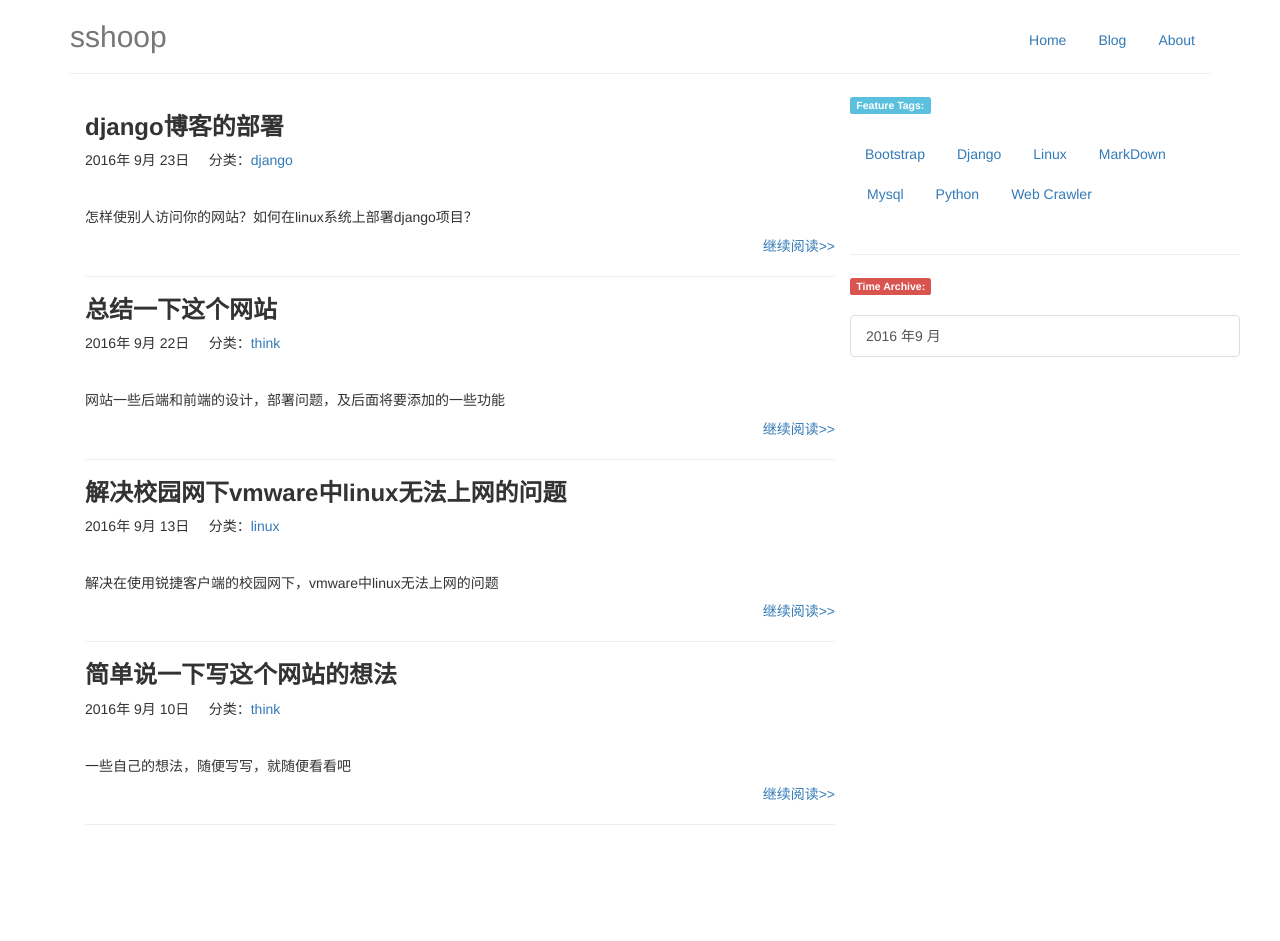
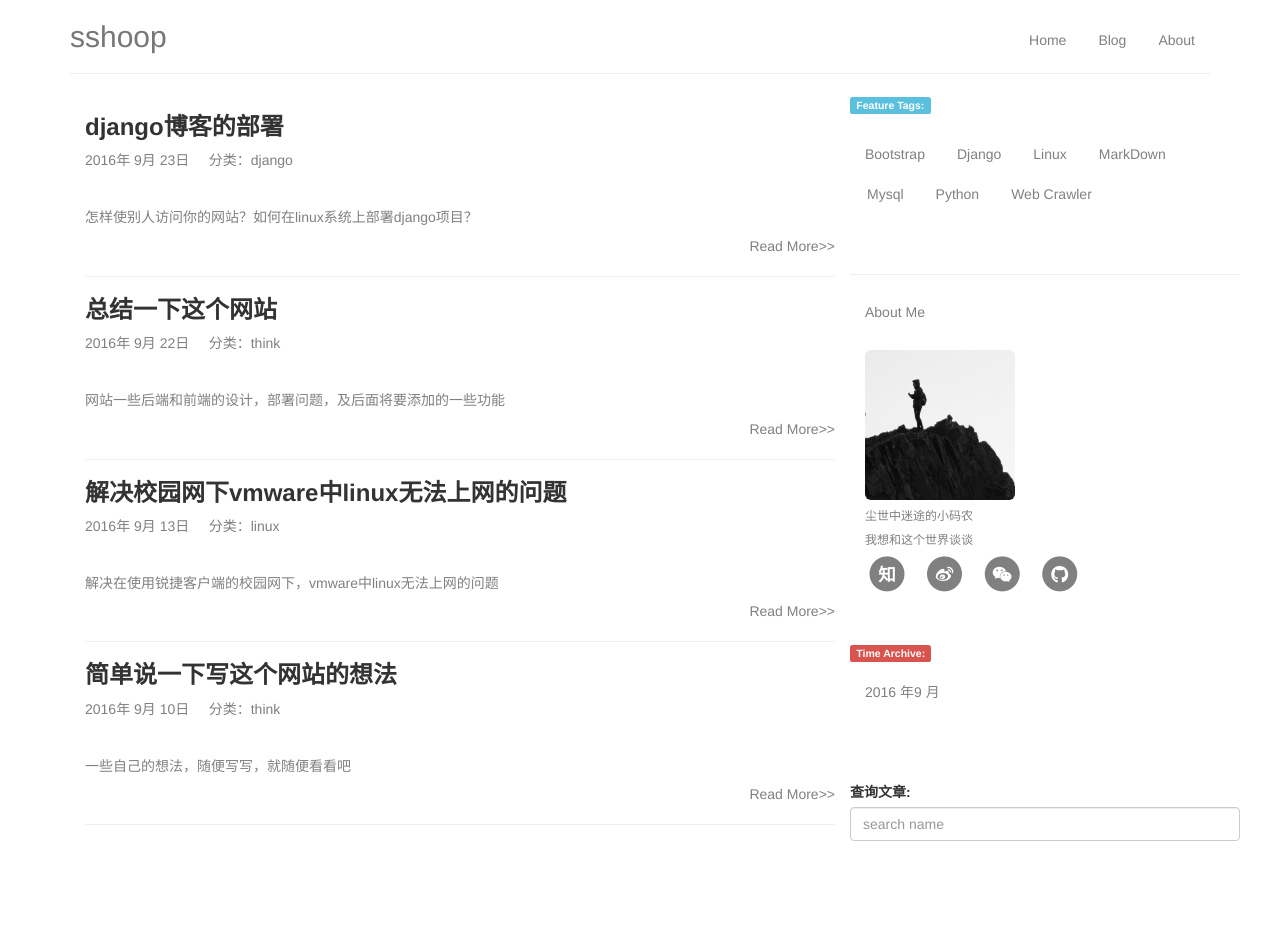
Before and after one commit to sshoop/mysite, a Django app: page /blog/ in a window 1280 px wide. Before the commit the page ends 825 px from the top, so only its background shows below. Run offline with Django 3.2, Linux system fonts and the light colour scheme; data comes from the database, SQL or seed files in the repository; both versions use the stored data as it was after the commit; some libraries are stand-ins or nearby versions.

Commit message:
change templates

```diff
--- a/blog/forms.py
+++ b/blog/forms.py
@@ -21,3 +21,22 @@ class CommentForm(forms.ModelForm):
                 'placeholder': '我来评论两句',
             }),
         }
+
+
+class SearchForm(forms.Form):
+    search_name = forms.CharField(
+        label='查询文章',
+        max_length=50,
+        error_messages={
+            'required': '请输入文章名字',
+            'min_length': u'不能少于5个字',
+        },
+        widget=forms.TextInput(
+            attrs={
+                'size': '40',
+                'placeholder': 'search name',
+                'class': 'form-control',
+                'id': "inputPassword",
+            }
+        )
+    )
--- a/blog/templates/blog/blog_index.html
+++ b/blog/templates/blog/blog_index.html
@@ -1,9 +1,16 @@
 {% extends 'base.html' %}
 {% block title %}Blog{% endblock %}
 {% block context %}
-
+{% load staticfiles %}
 <style type="text/css">
 h3.thick {font-weight: bold}
+h5 {color: gray }
+h6 {color: gray }
+p {color: gray }
+a:link { text-decoration: none;}
+a:link {color: gray} /* 未访问的链接 */
+a:visited {color: gray} /* 已访问的链接 */
+a:hover {color: black}
 </style>
 
 <!-- 展示博客首页文章 -->
@@ -28,10 +35,10 @@ h3.thick {font-weight: bold}
                         &nbsp;&nbsp;&nbsp;&nbsp;分类：<a href="{% url 'blog:category' article.article_category.id %}">{{ article.article_category }}</a>
                     </p>
                     <br/>
-                    <h5 class="blog-post-title">{{ article.article_abstract |safe }}</h5>
+                    <h5 class="blog-post-title" >{{ article.article_abstract |safe }}</h5>
 
                     <a href="{% url 'blog:detail' article.pk %}">
-                        <p class="text-right">继续阅读>></p>
+                        <p class="text-right">Read More>></p>
                     </a>
                     <hr />
                 {% endfor %}
@@ -39,6 +46,8 @@ h3.thick {font-weight: bold}
         </div>
 
         <div class="col-md-4">
+
+
             {% if tag_list %}
             <div class="row">
                 {% block tag %}
@@ -51,25 +60,92 @@ h3.thick {font-weight: bold}
                         </li>
                     {% endfor %}
                 </ul>
-                <br />
+                <br /><br />
                 <hr />
                 {% endblock %}
             </div>
             {% endif %}
 
+
+            <h5>About Me</h5>
+            <br />
+            <img src="{% static 'blog/images/me.jpg' %}" class="img-rounded" alt="Home" width="150" height="150">
+            <h6>尘世中迷途的小码农</h6>
+            <h6>我想和这个世界谈谈</h6>
+
+                    <ul class="list-inline">
+                        <li>
+                            <a target="_blank" href="https://www.zhihu.com/people/mo-ban-che-46">
+                                <span class="fa-stack fa-lg">
+                                    <i class="fa fa-circle fa-stack-2x"></i>
+                                    <i class="fa  fa-stack-1x fa-inverse">知</i>
+                                </span>
+                            </a>
+                        </li>
+
+                        <li>
+                            <a target="_blank" href="http://weibo.com/sshoop">
+                                <span class="fa-stack fa-lg">
+                                    <i class="fa fa-circle fa-stack-2x"></i>
+                                    <i class="fa fa-weibo fa-stack-1x fa-inverse"></i>
+                                </span>
+                            </a>
+                        </li>
+
+                        <li>
+                            <a target="_blank" href="http://weibo.com/sshoop">
+                                <span class="fa-stack fa-lg">
+                                    <i class="fa fa-circle fa-stack-2x"></i>
+                                    <i class="fa fa-weixin fa-stack-1x fa-inverse"></i>
+                                </span>
+                            </a>
+                        </li>
+
+                        <li>
+                            <a target="_blank" href="https://github.com/sshoop">
+                                <span class="fa-stack fa-lg">
+                                    <i class="fa fa-circle fa-stack-2x"></i>
+                                    <i class="fa fa-github fa-stack-1x fa-inverse"></i>
+                                </span>
+                            </a>
+                        </li>
+                    </ul>
+            <br /><br />
+
+
             {% if date_archive %}
             <div class="row">
                 <span class="label label-danger">Time Archive:</span>
                 <br/><br/>
-                <div class="list-group">
+
                     {% for year,months in date_archive %}
                         {% for month in months %}
-                        <a href="{% url 'blog:archive' year month %}" class="list-group-item">{{ year }} 年{{ month }} 月</a>
+                        <div class="col-md-4">
+                            <a href="{% url 'blog:archive' year month %}" >{{ year }} 年{{ month }} 月</a>
+                        </div>
+
                         {% endfor %}
                     {% endfor %}
-                </div>
+
             </div>
             {% endif %}
+
+            {% if SearchForm %}
+            <br /><br /><br /><br />
+            <div class="row">
+                <form method="get" action="{% url 'blog:search' %}">
+
+                    {{ SearchForm }}
+                    <br /><br /><br /><br /><br />
+                    <!--
+                    <p class="text-right">
+                    <button type="submit" class="btn btn-primary">评论</button>
+                    </p>
+                    -->
+                </form>
+            </div>
+            {% endif %}
+
         </div>
     </div>
 </div>
--- a/blog/urls.py
+++ b/blog/urls.py
@@ -11,6 +11,7 @@ urlpatterns = [
     url(r'^article/(?P<article_id>\d+)/comment/$', views.CommentPostView.as_view(), name='comment'),
     url(r'^tag/(?P<tag_id>\d+)$', views.TagView.as_view(), name='tag'),
     url(r'^archive/(?P<year>\d+)/(?P<month>\d+)$', views.ArchiveView.as_view(), name='archive'),
+    url(r'^search/$', views.SearchView, name='search'),
     url(r'^qianqian/$', views.QianView, name='qianqian'),
 
 ]
--- a/blog/views.py
+++ b/blog/views.py
@@ -3,7 +3,7 @@ from django.http import HttpResponse, HttpResponseRedirect
 from django.core.urlresolvers import reverse
 from .models import Article, Category, Tag
 from django.views.generic import ListView, DetailView, FormView
-from .forms import CommentForm
+from .forms import CommentForm, SearchForm
 import markdown2
 # Create your views here.
 
@@ -26,10 +26,10 @@ class IndexView(ListView):
     def get_queryset(self):
         # 获取数据库中非草稿的数据
         article_list = Article.objects.filter(article_index='True', article_status='p').order_by('-article_change_time')
-        '''
+
         for article in article_list:
-            article.article_title = markdown2.markdown(article.article_title)
-        '''
+            article.article_abstract = markdown2.markdown(article.article_abstract)
+
         return article_list
 
     def get_context_data(self, **kwargs):
@@ -37,7 +37,7 @@ class IndexView(ListView):
         kwargs['category_list'] = Category.objects.all().order_by('category_name')
         kwargs['tag_list'] = Tag.objects.all().order_by('tag_name')
         kwargs['date_archive'] = Article.objects.archive()
-        # kwargs['span_list'] = ['default', 'primary', 'success', 'info', 'warning', 'danger']
+        kwargs['SearchForm'] = SearchForm()
         return super(IndexView, self).get_context_data(**kwargs)
 
 
@@ -138,6 +138,12 @@ class ArchiveView(ListView):
         return super(ArchiveView, self).get_context_data(**kwargs)
 
 
+def SearchView(request):
+    search_name = request.GET['search_name']
+    article_list = Article.objects.filter(article_title__contains=search_name)
+    return render(request, 'blog/blog_index.html', {'article_list': article_list})
+
+
 def QianView(request):
 
     return render(request, 'qianqian.html')
--- a/mysite/settings.py
+++ b/mysite/settings.py
@@ -23,7 +23,7 @@ BASE_DIR = os.path.dirname(os.path.dirname(os.path.abspath(__file__)))
 SECRET_KEY = '&&d33b**shb412$c07^uy(qcd^ig24o$&p1-9je-v@fmpl@pq0'
 
 # SECURITY WARNING: don't run with debug turned on in production!
-DEBUG = False
+DEBUG = True
 
 ALLOWED_HOSTS = ['*']
 
--- a/test.py
+++ /dev/null
@@ -1,4 +0,0 @@
-
-def application(env, start_response):
-    start_response('200 OK', [('Content-Type','text/html')])
-    return [b"Hello World"] # python3
```
Also changed, not shown: blog/templates/home.html (+45 -11 lines), blog/static/blog/images/me.jpg (added), db.sqlite3.
